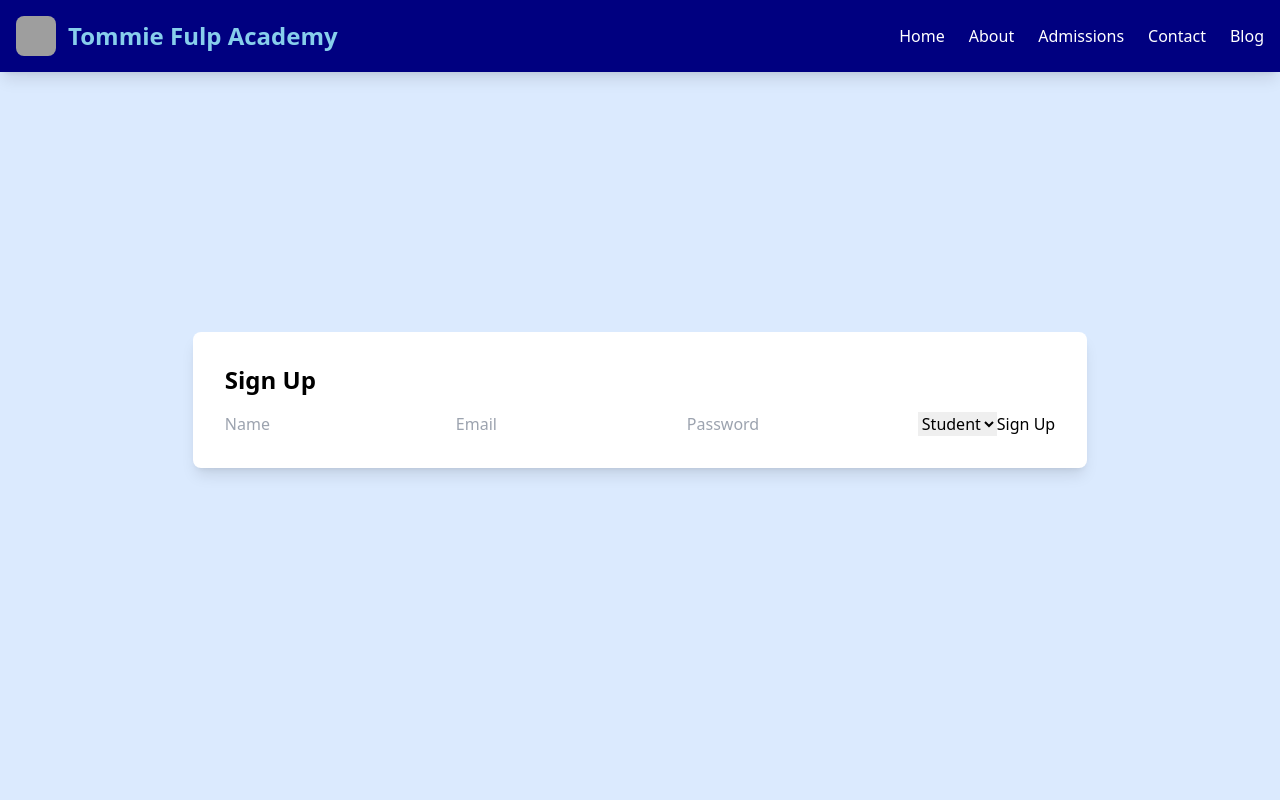
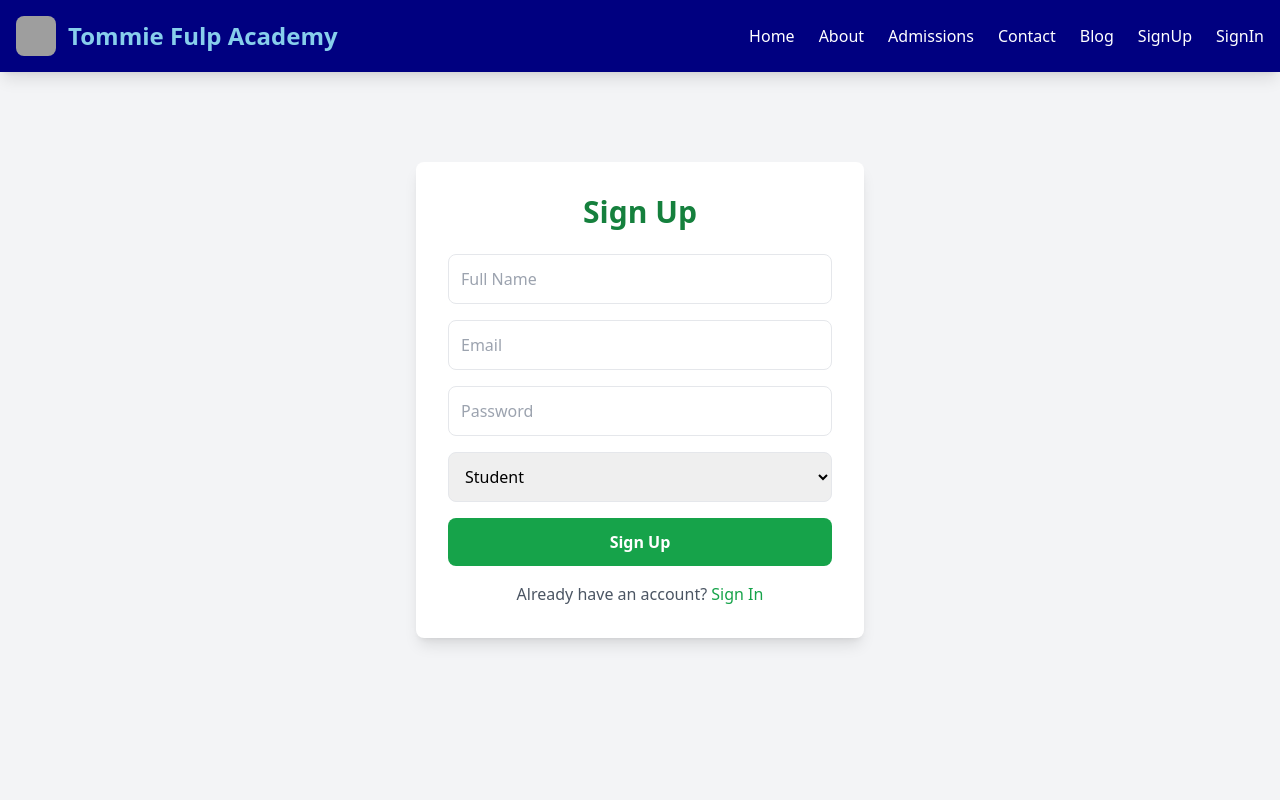
Before and after one commit to joek-yo/tommie-fulp-school-website, a React (Vite) app: page /signup in a window 1280 px wide. Shown: the top 800 px of the page. Built offline with nearby package versions, Linux system fonts and the light colour scheme; grey boxes are pictures that could not be loaded.

Commit message:
Added Admin, Teacher, and Student dashboards with routes

```diff
--- a/package.json
+++ b/package.json
@@ -13,6 +13,7 @@
     "@fortawesome/fontawesome-free": "^6.7.2",
     "@fortawesome/free-brands-svg-icons": "^6.7.2",
     "@fortawesome/react-fontawesome": "^0.2.2",
+    "axios": "^1.8.4",
     "bcryptjs": "^3.0.2",
     "body-parser": "^1.20.3",
     "cors": "^2.8.5",
--- a/src/App.jsx
+++ b/src/App.jsx
@@ -10,6 +10,9 @@ import Footer from "./components/Footer";
 import Blog from "./pages/Blog";
 import SignIn from "./Pages/Auth/SignIn";
 import SignUp from "./Pages/Auth/SignUp";
+import AdminDashboard from "./pages/AdminDashboard";
+import TeacherDashboard from "./pages/TeacherDashboard";
+import StudentDashboard from "./pages/StudentDashboard";
 
 
 function App() {
@@ -24,6 +27,9 @@ function App() {
         <Route path="/blog" element={<Blog />} />
         <Route path="/signin" element={<SignIn />} />
         <Route path="/signup" element={<SignUp />} />
+        <Route path="/admin/dashboard" element={<AdminDashboard />} />
+        <Route path="/teacher/dashboard" element={<TeacherDashboard />} />
+        <Route path="/student/dashboard" element={<StudentDashboard />} />
       </Routes>
       <Footer />
     </Router>
--- /dev/null
+++ b/src/Pages/AdminDashboard.jsx
@@ -0,0 +1,13 @@
+// src/pages/AdminDashboard.jsx
+import React from "react";
+
+const AdminDashboard = () => {
+  return (
+    <div className="p-5">
+      <h1 className="text-3xl font-bold">Admin Dashboard</h1>
+      <p>Manage users, courses, and school activities here.</p>
+    </div>
+  );
+};
+
+export default AdminDashboard;
--- a/src/Pages/Auth/SignIn.jsx
+++ b/src/Pages/Auth/SignIn.jsx
@@ -1,4 +1,5 @@
 // src/pages/Auth/SignIn.jsx
+
 import { useState } from "react";
 import { useNavigate } from "react-router-dom";
 import axios from "axios";
@@ -23,14 +24,15 @@ const SignIn = () => {
   };
 
   return (
-    <div className="flex flex-col items-center justify-center min-h-screen bg-blue-100">
-      <div className="bg-white p-8 rounded-lg shadow-lg">
-        <h2 className="text-2xl font-bold mb-4">Sign In</h2>
-        <form onSubmit={handleSubmit}>
-          <input type="email" name="email" placeholder="Email" className="input-field" onChange={handleChange} required />
-          <input type="password" name="password" placeholder="Password" className="input-field" onChange={handleChange} required />
-          <button type="submit" className="btn-primary">Sign In</button>
+    <div className="flex flex-col items-center justify-center min-h-screen bg-gray-100">
+      <div className="bg-white p-8 rounded-lg shadow-lg w-full max-w-md">
+        <h2 className="text-3xl font-bold mb-6 text-center text-blue-700">Sign In</h2>
+        <form onSubmit={handleSubmit} className="space-y-4">
+          <input type="email" name="email" placeholder="Email" className="w-full p-3 border rounded-lg focus:outline-none focus:ring-2 focus:ring-blue-500" onChange={handleChange} required />
+          <input type="password" name="password" placeholder="Password" className="w-full p-3 border rounded-lg focus:outline-none focus:ring-2 focus:ring-blue-500" onChange={handleChange} required />
+          <button type="submit" className="w-full bg-blue-600 hover:bg-blue-700 text-white p-3 rounded-lg font-semibold">Sign In</button>
         </form>
+        <p className="text-center text-gray-600 mt-4">Don't have an account? <a href="/signup" className="text-blue-600 hover:underline">Sign Up</a></p>
       </div>
     </div>
   );
--- a/src/Pages/Auth/SignUp.jsx
+++ b/src/Pages/Auth/SignUp.jsx
@@ -23,20 +23,21 @@ const SignUp = () => {
   };
 
   return (
-    <div className="flex flex-col items-center justify-center min-h-screen bg-blue-100">
-      <div className="bg-white p-8 rounded-lg shadow-lg">
-        <h2 className="text-2xl font-bold mb-4">Sign Up</h2>
-        <form onSubmit={handleSubmit}>
-          <input type="text" name="name" placeholder="Name" className="input-field" onChange={handleChange} required />
-          <input type="email" name="email" placeholder="Email" className="input-field" onChange={handleChange} required />
-          <input type="password" name="password" placeholder="Password" className="input-field" onChange={handleChange} required />
-          <select name="role" className="input-field" onChange={handleChange}>
+    <div className="flex flex-col items-center justify-center min-h-screen bg-gray-100">
+      <div className="bg-white p-8 rounded-lg shadow-lg w-full max-w-md">
+        <h2 className="text-3xl font-bold mb-6 text-center text-green-700">Sign Up</h2>
+        <form onSubmit={handleSubmit} className="space-y-4">
+          <input type="text" name="name" placeholder="Full Name" className="w-full p-3 border rounded-lg focus:outline-none focus:ring-2 focus:ring-green-500" onChange={handleChange} required />
+          <input type="email" name="email" placeholder="Email" className="w-full p-3 border rounded-lg focus:outline-none focus:ring-2 focus:ring-green-500" onChange={handleChange} required />
+          <input type="password" name="password" placeholder="Password" className="w-full p-3 border rounded-lg focus:outline-none focus:ring-2 focus:ring-green-500" onChange={handleChange} required />
+          <select name="role" className="w-full p-3 border rounded-lg focus:outline-none focus:ring-2 focus:ring-green-500" onChange={handleChange}>
             <option value="student">Student</option>
             <option value="teacher">Teacher</option>
             <option value="admin">Admin</option>
           </select>
-          <button type="submit" className="btn-primary">Sign Up</button>
+          <button type="submit" className="w-full bg-green-600 hover:bg-green-700 text-white p-3 rounded-lg font-semibold">Sign Up</button>
         </form>
+        <p className="text-center text-gray-600 mt-4">Already have an account? <a href="/signin" className="text-green-600 hover:underline">Sign In</a></p>
       </div>
     </div>
   );
--- /dev/null
+++ b/src/Pages/StudentDashboard.jsx
@@ -0,0 +1,14 @@
+// src/pages/StudentDashboard.jsx
+
+import React from "react";
+
+const StudentDashboard = () => {
+  return (
+    <div className="p-5">
+      <h1 className="text-3xl font-bold">Student Dashboard</h1>
+      <p>View your courses, assignments, and progress.</p>
+    </div>
+  );
+};
+
+export default StudentDashboard;
--- /dev/null
+++ b/src/Pages/TeacherDashboard.jsx
@@ -0,0 +1,14 @@
+// src/pages/TeacherDashboard.jsx
+
+import React from "react";
+
+const TeacherDashboard = () => {
+  return (
+    <div className="p-5">
+      <h1 className="text-3xl font-bold">Teacher Dashboard</h1>
+      <p>Manage your classes, students, and assignments.</p>
+    </div>
+  );
+};
+
+export default TeacherDashboard;
--- a/src/components/Footer.jsx
+++ b/src/components/Footer.jsx
@@ -26,6 +26,8 @@ const Footer = () => {
             <li><a href="/admissions" className="hover:text-gray-400">Admissions</a></li>
             <li><a href="/contact" className="hover:text-gray-400">Contact</a></li>
             <li><a href="/blog" className="hover:text-gray-400">Blog</a></li>
+            <li><a href="/signup" className="hover:text-gray-400">SignUp</a></li>
+            <li><a href="/signin" className="hover:text-gray-400">SignIn</a></li>
           </ul>
         </div>
 
--- a/src/components/Navbar.jsx
+++ b/src/components/Navbar.jsx
@@ -1,5 +1,4 @@
 // src/components/Navbar.jsx
-
 import { useState, useEffect } from "react";
 import { Link } from "react-router-dom";
 
@@ -11,12 +10,19 @@ const Navbar = () => {
   // Function to close menu when a link is clicked
   const closeMenu = () => setIsOpen(false);
 
-  // Handle navbar hide/show on scroll
+  // Throttle function to optimize scroll performance
   useEffect(() => {
+    let ticking = false;
     const handleScroll = () => {
-      const currentScrollPos = window.scrollY;
-      setVisible(prevScrollPos > currentScrollPos || currentScrollPos < 10);
-      setPrevScrollPos(currentScrollPos);
+      if (!ticking) {
+        window.requestAnimationFrame(() => {
+          const currentScrollPos = window.scrollY;
+          setVisible(prevScrollPos > currentScrollPos || currentScrollPos < 10);
+          setPrevScrollPos(currentScrollPos);
+          ticking = false;
+        });
+        ticking = true;
+      }
     };
 
     window.addEventListener("scroll", handleScroll);
@@ -28,7 +34,6 @@ const Navbar = () => {
       visible ? "translate-y-0" : "-translate-y-full"
     }`}>
       <div className="container mx-auto flex justify-between items-center">
-
         {/* Logo + Academy Name */}
         <div className="flex items-center space-x-3">
           <img src="/Images/Logo_TFA.png" alt="TFA Academy" className="w-10 h-10 rounded-lg" loading="lazy" />
@@ -42,12 +47,15 @@ const Navbar = () => {
           <li><Link to="/admissions" className="hover:text-[#87CEEB]">Admissions</Link></li>
           <li><Link to="/contact" className="hover:text-[#87CEEB]">Contact</Link></li>
           <li><Link to="/blog" className="hover:text-[#87CEEB]">Blog</Link></li>
+          <li><Link to="/signup" className="hover:text-[#87CEEB]">SignUp</Link></li>
+          <li><Link to="/signin" className="hover:text-[#87CEEB]">SignIn</Link></li>
         </ul>
 
         {/* Mobile Menu Button */}
         <button
           className="md:hidden text-white focus:outline-none text-2xl"
           onClick={() => setIsOpen(!isOpen)}
+          aria-label="Toggle navigation menu"
         >
           ☰
         </button>
@@ -57,19 +65,14 @@ const Navbar = () => {
       <div className={`absolute top-[90px] left-0 w-full bg-[#000080] z-50 transition-all duration-300 ease-in-out transform ${
         isOpen ? "opacity-100 translate-y-0" : "opacity-0 -translate-y-3 pointer-events-none"
       } md:hidden`}>
-
-        {/* Mobile Menu Logo */}
-        <div className="flex justify-center p-2">
-          <img src="/Images/Logo_TFA.png" alt="TFA Academy" className="w-16 h-auto rounded-lg" loading="lazy" />
-        </div>
-
-        {/* Mobile Links */}
         <ul className="flex flex-col space-y-2 p-4">
           <li><Link to="/" onClick={closeMenu} className="block p-2 hover:bg-[#87CEEB] hover:text-white rounded-lg">Home</Link></li>
           <li><Link to="/about" onClick={closeMenu} className="block p-2 hover:bg-[#87CEEB] hover:text-white rounded-lg">About</Link></li>
           <li><Link to="/admissions" onClick={closeMenu} className="block p-2 hover:bg-[#87CEEB] hover:text-white rounded-lg">Admissions</Link></li>
           <li><Link to="/contact" onClick={closeMenu} className="block p-2 hover:bg-[#87CEEB] hover:text-white rounded-lg">Contact</Link></li>
           <li><Link to="/blog" onClick={closeMenu} className="block p-2 hover:bg-[#87CEEB] hover:text-white rounded-lg">Blog</Link></li>
+          <li><Link to="/signup" onClick={closeMenu} className="block p-2 hover:bg-[#87CEEB] hover:text-white rounded-lg">SIgnUp</Link></li>
+          <li><Link to="/signin" onClick={closeMenu} className="block p-2 hover:bg-[#87CEEB] hover:text-white rounded-lg">SignIn</Link></li>
         </ul>
       </div>
     </nav>
```
Also changed, not shown: 1 other file (tests, documents, lock files or other folders).
